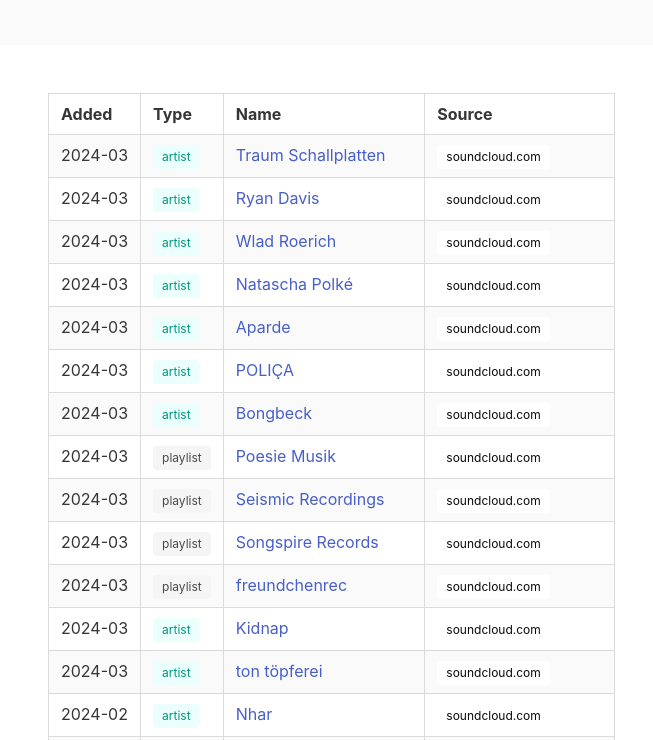
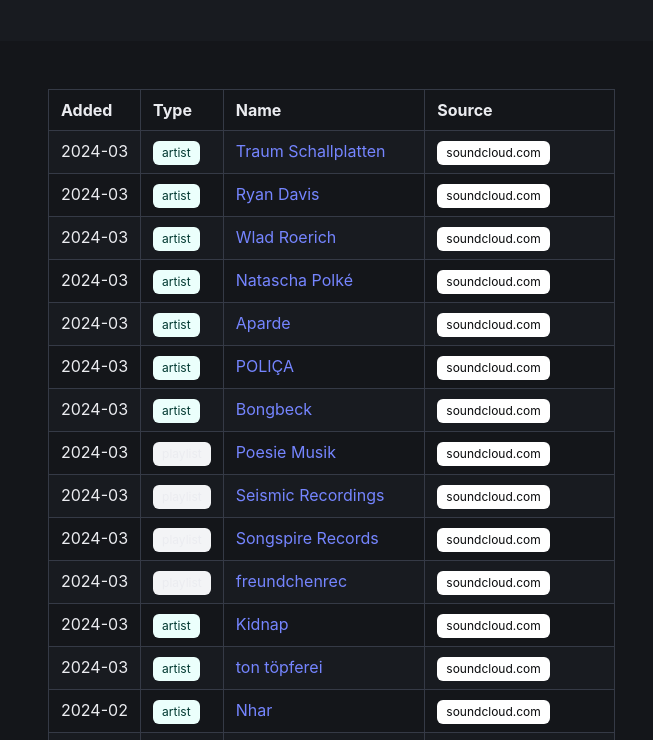
Before and after one commit to alx-sdv/soundtrack, a plain HTML site: page index.html in a window 1280 px wide. Shown: the part 116-856 px from the top of the page, without its empty margins (0-653 px from the left). Drawn offline with nearby package versions, Linux system fonts and the light colour scheme.

Commit message:
Bulma 1.0.0

```diff
--- a/index.html
+++ b/index.html
@@ -1,10 +1,10 @@
 <!DOCTYPE html>
-<html lang="en">
+<html lang="en" class="theme-dark">
     <head>
         <meta charset="utf-8">
         <meta name="viewport" content="width=device-width, initial-scale=1">
         <title>Soundtrack</title>
-        <link rel="stylesheet" href="https://cdn.jsdelivr.net/npm/bulma@0.9.4/css/bulma.min.css">
+        <link rel="stylesheet" href="https://cdn.jsdelivr.net/npm/bulma@1.0.0/css/bulma.min.css">
         <link rel="icon" type="image/png" href="./favicon.png">
         <script type="module" src="./index.js"></script>
     </head>
```
Also changed, not shown: 1 other file.
